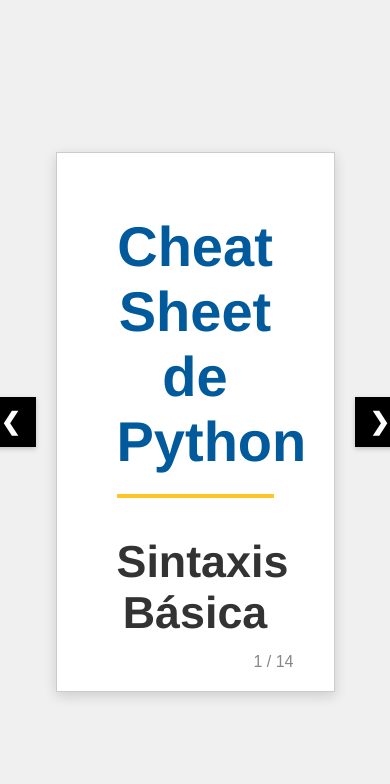
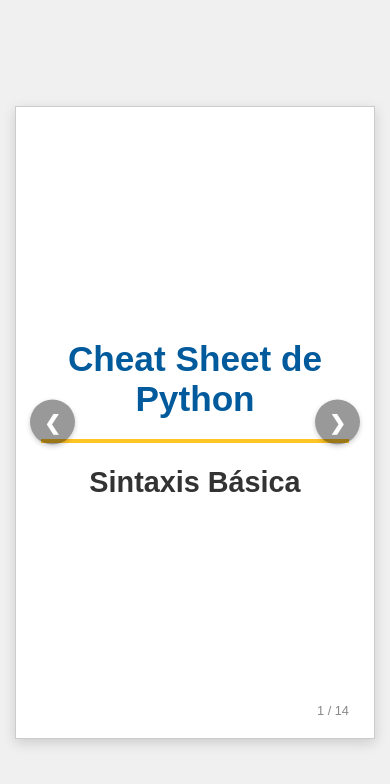
Before and after one commit to mgdacc/python-basic-syntax, a plain HTML site: page index.html in a window 390 px wide. Drawn offline with Linux system fonts and the light colour scheme.

Commit message:
Update index.html

```diff
--- a/index.html
+++ b/index.html
@@ -5,31 +5,31 @@
     <meta name="viewport" content="width=device-width, initial-scale=1.0">
     <title>Presentación Interactiva: Sintaxis de Python</title>
     <style>
+        /* === ESTILOS GLOBALES Y DE ESCRITORIO === */
         body {
             font-family: Arial, sans-serif;
             background-color: #f0f0f0;
             margin: 0;
-            padding: 40px; /* Añadimos padding para que los botones no se corten */
+            padding: 40px;
             display: flex;
             justify-content: center;
             align-items: center;
             min-height: 100vh;
             box-sizing: border-box;
+            transition: padding 0.3s ease;
         }
 
-        /* Contenedor principal para el carrusel */
         .slideshow-container {
             position: relative;
             width: 90%;
             max-width: 960px;
         }
 
-        /* Estilo base de cada diapositiva, ahora oculta por defecto */
         .slide {
-            display: none; /* Ocultamos todas las diapositivas */
+            display: none;
             background-color: #fff;
             border: 1px solid #ccc;
-            height: 540px; /* Proporción 16:9 */
+            height: 540px;
             padding: 40px 60px;
             box-shadow: 0 4px 12px rgba(0,0,0,0.15);
             flex-direction: column;
@@ -38,7 +38,6 @@
             box-sizing: border-box;
         }
 
-        /* Animación de Fade In */
         .fade {
             animation-name: fade;
             animation-duration: 0.5s;
@@ -49,33 +48,26 @@
             to {opacity: 1}
         }
 
-        /* === NUEVO ESTILO PARA BOTONES === */
         .prev, .next {
             cursor: pointer;
             position: absolute;
             top: 50%;
-            transform: translateY(-50%); /* Centra verticalmente de forma precisa */
-
-            /* Apariencia circular */
+            transform: translateY(-50%);
             width: 50px;
             height: 50px;
-            background-color: #000000;
-            color: #fff;
-            border-radius: 0%;
+            background-color: #cccccc;
+            color: #333;
+            border-radius: 50%;
             box-shadow: 0 2px 5px rgba(0,0,0,0.2);
-
-            /* Centrado del icono de flecha */
             display: flex;
             justify-content: center;
             align-items: center;
-
             font-weight: bold;
             font-size: 24px;
-            transition: background-color 0.3s ease;
+            transition: all 0.3s ease;
             user-select: none;
         }
 
-        /* Posicionamiento fuera de la diapositiva */
         .prev {
             left: -70px;
         }
@@ -85,26 +77,11 @@
         }
 
         .prev:hover, .next:hover {
-            background-color: #aaaaaa; /* Gris más oscuro al pasar el ratón */
+            background-color: #aaaaaa;
         }
 
-        /* --- Estilos del contenido de la diapositiva (sin cambios) --- */
-        .slide h1, .slide h2 {
-            font-family: 'Helvetica Neue', Arial, sans-serif;
-            color: #005A9C;
-        }
-        .slide h1 {
-            font-size: 3.5em;
-            text-align: center;
-            border-bottom: 4px solid #FFC425;
-            padding-bottom: 20px;
-        }
-        .slide h2 {
-            font-size: 2.8em;
-            margin-top: 0;
-            margin-bottom: 30px;
-            text-align: center;
-        }
+        .slide h1 { font-size: 3.5em; text-align: center; border-bottom: 4px solid #FFC425; padding-bottom: 20px; color: #005A9C; }
+        .slide h2 { font-size: 2.8em; margin-top: 0; margin-bottom: 30px; text-align: center; color: #005A9C; }
         .single-content { text-align: center; }
         .single-content p { font-size: 1.5em; color: #444; }
         .single-content pre {
@@ -114,28 +91,53 @@
             width: auto;
             max-width: 100%;
         }
-        pre {
-            background-color: #2d3436;
-            color: #fff;
-            padding: 15px;
-            border-radius: 5px;
-            font-size: 1.1em;
-            white-space: pre-wrap;
-        }
-        .footer {
-            position: absolute;
-            bottom: 20px;
-            right: 40px;
-            font-size: 1em;
-            color: #888;
-        }
-        table {
-            width: 100%;
-            border-collapse: collapse;
-            font-size: 1.2em;
-        }
+        pre { background-color: #2d3436; color: #fff; padding: 15px; border-radius: 5px; font-size: 1.1em; white-space: pre-wrap; }
+        .footer { position: absolute; bottom: 20px; right: 40px; font-size: 1em; color: #888; }
+        table { width: 100%; border-collapse: collapse; font-size: 1.2em; }
         th, td { border: 1px solid #ddd; padding: 12px; text-align: left; }
         th { background-color: #f2f2f2; }
+
+        /* === MEDIA QUERIES PARA DISEÑO RESPONSIVO === */
+        @media screen and (max-width: 768px) {
+            body {
+                padding: 15px; /* Reducimos el padding general */
+            }
+
+            .slideshow-container {
+                width: 100%; /* El contenedor ocupa todo el ancho */
+            }
+
+            .slide {
+                height: auto; /* Altura automática para ajustarse al contenido */
+                min-height: 75vh; /* Hacemos que la diapositiva ocupe casi toda la altura de la pantalla */
+                padding: 20px 25px; /* Menos padding interno */
+            }
+
+            /* Movemos los botones dentro de la diapositiva */
+            .prev, .next {
+                width: 45px;
+                height: 45px;
+                background-color: rgba(0, 0, 0, 0.4);
+                color: white;
+                font-size: 20px;
+            }
+
+            .prev {
+                left: 15px; /* Lo despegamos del borde izquierdo */
+            }
+
+            .next {
+                right: 15px; /* Lo despegamos del borde derecho */
+            }
+
+            /* Ajustamos los tamaños de fuente para mejor legibilidad */
+            .slide h1 { font-size: 2.2em; }
+            .slide h2 { font-size: 1.8em; }
+            .single-content p { font-size: 1.1em; }
+            .single-content pre { font-size: 1em; }
+            table { font-size: 0.9em; }
+            .footer { font-size: 0.8em; right: 25px; }
+        }
     </style>
 </head>
 <body>
@@ -145,7 +147,7 @@
         <!-- Aquí van todas tus diapositivas -->
         <div class="slide fade">
             <h1>Cheat Sheet de Python</h1>
-            <h2 style="text-align:center; color:#333; border:none;">Sintaxis Básica</h2>
+            <h2 style="color:#333; border:none;">Sintaxis Básica</h2>
             <div class="footer">1 / 14</div>
         </div>
 
@@ -246,24 +248,20 @@
         let slideIndex = 1;
         showSlides(slideIndex);
 
-        // Función para avanzar o retroceder diapositivas
         function plusSlides(n) {
             showSlides(slideIndex += n);
         }
 
-        // Función principal para mostrar la diapositiva correcta
         function showSlides(n) {
             let i;
             let slides = document.getElementsByClassName("slide");
-            if (n > slides.length) { slideIndex = 1 } // Si se pasa del final, vuelve al principio
-            if (n < 1) { slideIndex = slides.length } // Si retrocede desde el principio, va al final
+            if (n > slides.length) { slideIndex = 1 }
+            if (n < 1) { slideIndex = slides.length }
 
-            // Oculta todas las diapositivas
             for (i = 0; i < slides.length; i++) {
                 slides[i].style.display = "none";
             }
 
-            // Muestra la diapositiva actual con el estilo flex
             slides[slideIndex - 1].style.display = "flex";
         }
     </script>
```
